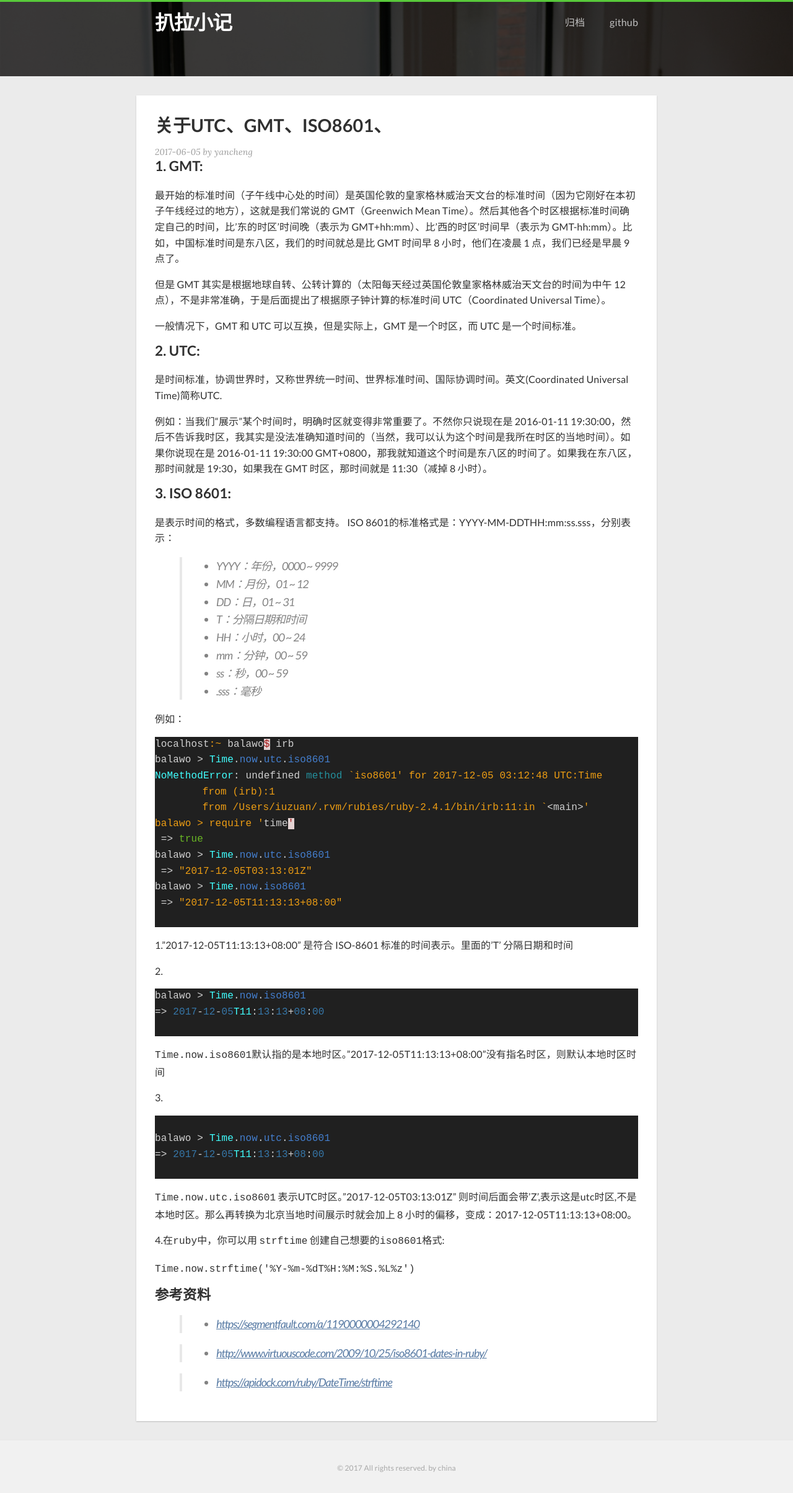
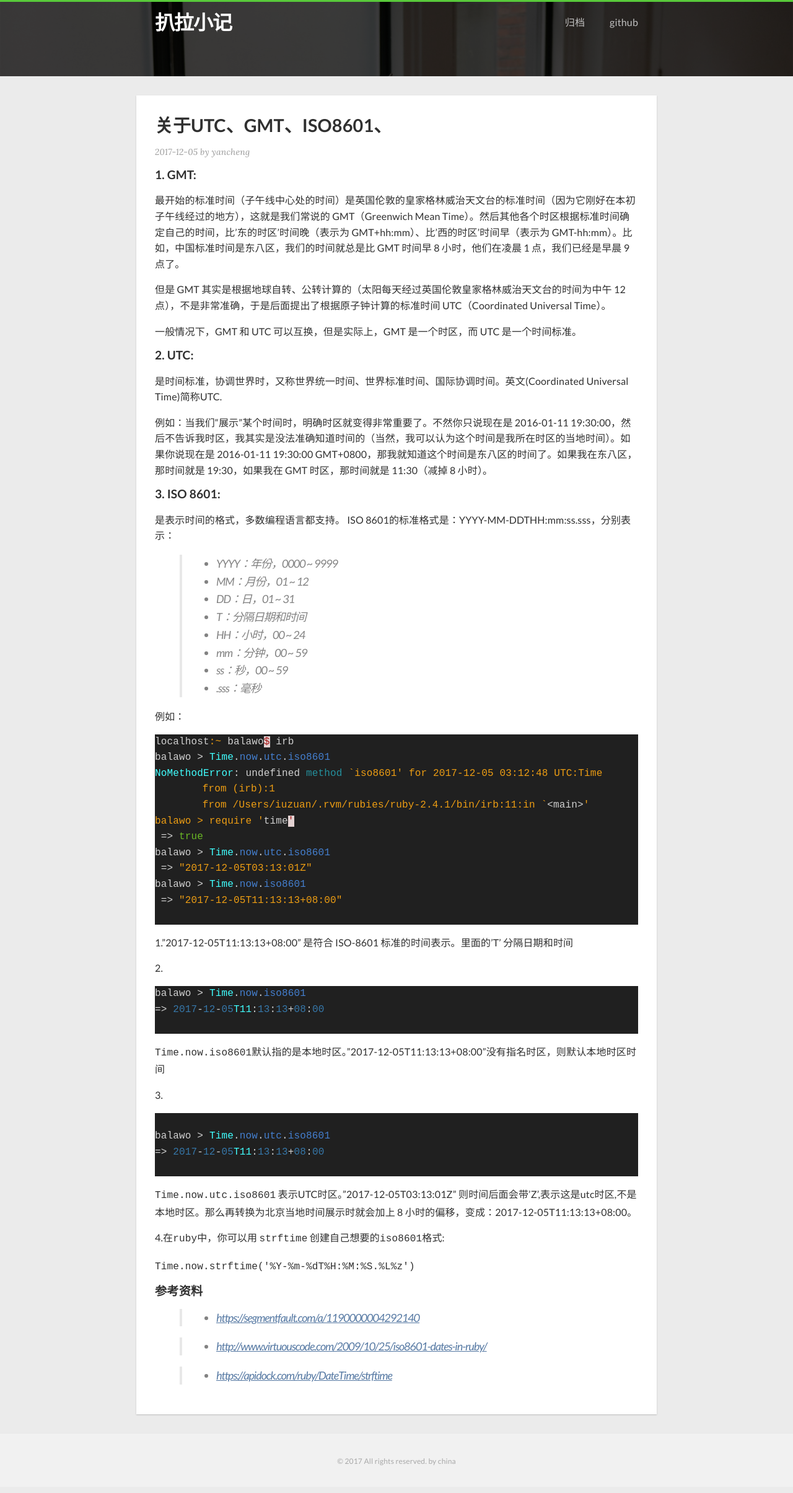
Before and after one commit to yanchengv/yanchengv.github.io, a Jekyll site: the page built from _posts/2017-12-05-about-utc.markdown, in a window 1280 px wide. Shown: the whole page at 62% size. Built offline with Jekyll 4.4.1, drawn with Linux system fonts in a browser that asks for light colours; nearby versions of some CDN libraries.

````diff
--- a/Gemfile
+++ b/Gemfile
@@ -22,6 +22,7 @@ group :jekyll_plugins do
    gem "jekyll-feed", "~> 0.6"
    gem 'jekyll-paginate'
    gem 'jekyll-archives'
+   gem 'jekyll-admin', group: :jekyll_plugins
 end
 
 # Windows does not include zoneinfo files, so bundle the tzinfo-data gem
--- a/_posts/2017-06-05-frps.markdown
+++ b/_posts/2017-06-05-frps.markdown
@@ -7,7 +7,7 @@ comments: true
 ---
 
 
-### 服务器端配置
+#### 服务器端配置
 
 文件frps.ini配置
 
@@ -33,7 +33,7 @@ comments: true
 
 ```
 
-### 客户端配置
+#### 客户端配置
 
 文件frp.ini配置：
 
--- a/_posts/2017-12-05-about-utc.markdown
+++ b/_posts/2017-12-05-about-utc.markdown
@@ -1,16 +1,13 @@
 ---
 layout: post
 title:  "关于UTC、GMT、ISO8601、"
-date:   2017-06-05 17:24
+date:   2017-12-05 14:00
 categories: rails
 comments: true
 ---
 
 
-
-
-
-### 1. GMT:
+#### 1. GMT:
 
 最开始的标准时间（子午线中心处的时间）是英国伦敦的皇家格林威治天文台的标准时间（因为它刚好在本初子午线经过的地方），这就是我们常说的 GMT（Greenwich Mean Time）。然后其他各个时区根据标准时间确定自己的时间，比'东的时区'时间晚（表示为 GMT+hh:mm）、比'西的时区'时间早（表示为 GMT-hh:mm）。比如，中国标准时间是东八区，我们的时间就总是比 GMT 时间早 8 小时，他们在凌晨 1 点，我们已经是早晨 9 点了。
 
@@ -18,14 +15,14 @@ comments: true
 
 一般情况下，GMT 和 UTC 可以互换，但是实际上，GMT 是一个时区，而 UTC 是一个时间标准。
 
-### 2. UTC:
+#### 2. UTC:
 
 是时间标准，协调世界时，又称世界统一时间、世界标准时间、国际协调时间。英文(Coordinated Universal Time)简称UTC.
 
 
 例如：当我们“展示”某个时间时，明确时区就变得非常重要了。不然你只说现在是 2016-01-11 19:30:00，然后不告诉我时区，我其实是没法准确知道时间的（当然，我可以认为这个时间是我所在时区的当地时间）。如果你说现在是 2016-01-11 19:30:00 GMT+0800，那我就知道这个时间是东八区的时间了。如果我在东八区，那时间就是 19:30，如果我在 GMT 时区，那时间就是 11:30（减掉 8 小时）。
 
-### 3. ISO 8601:
+#### 3. ISO 8601:
 
 是表示时间的格式，多数编程语言都支持。
 ISO 8601的标准格式是：YYYY-MM-DDTHH:mm:ss.sss，分别表示：
@@ -80,7 +77,7 @@ balawo > Time.now.utc.iso8601
 
   ```Time.now.strftime('%Y-%m-%dT%H:%M:%S.%L%z') ```
 
-### 参考资料
+#### 参考资料
 
 > * [https://segmentfault.com/a/1190000004292140](https://segmentfault.com/a/1190000004292140)
 
--- a/_sass/_layout.scss
+++ b/_sass/_layout.scss
@@ -163,6 +163,8 @@
 // post
 .post {
   .post-header {
+    margin-bottom: 15px;
+
     h1 {
       margin-bottom: 10px;
       // text-transform: uppercase;
@@ -197,6 +199,7 @@
     vertical-align: middle;
   }
 }
+
 
 .single {
   .post-header {
````
Also changed, not shown: _posts/2017-06-27-start-shadowsocks.markdown (+3 -5 lines), _posts/2017-12-05-jekyll-admin.md (added, +18 -0 lines), Gemfile.lock.
